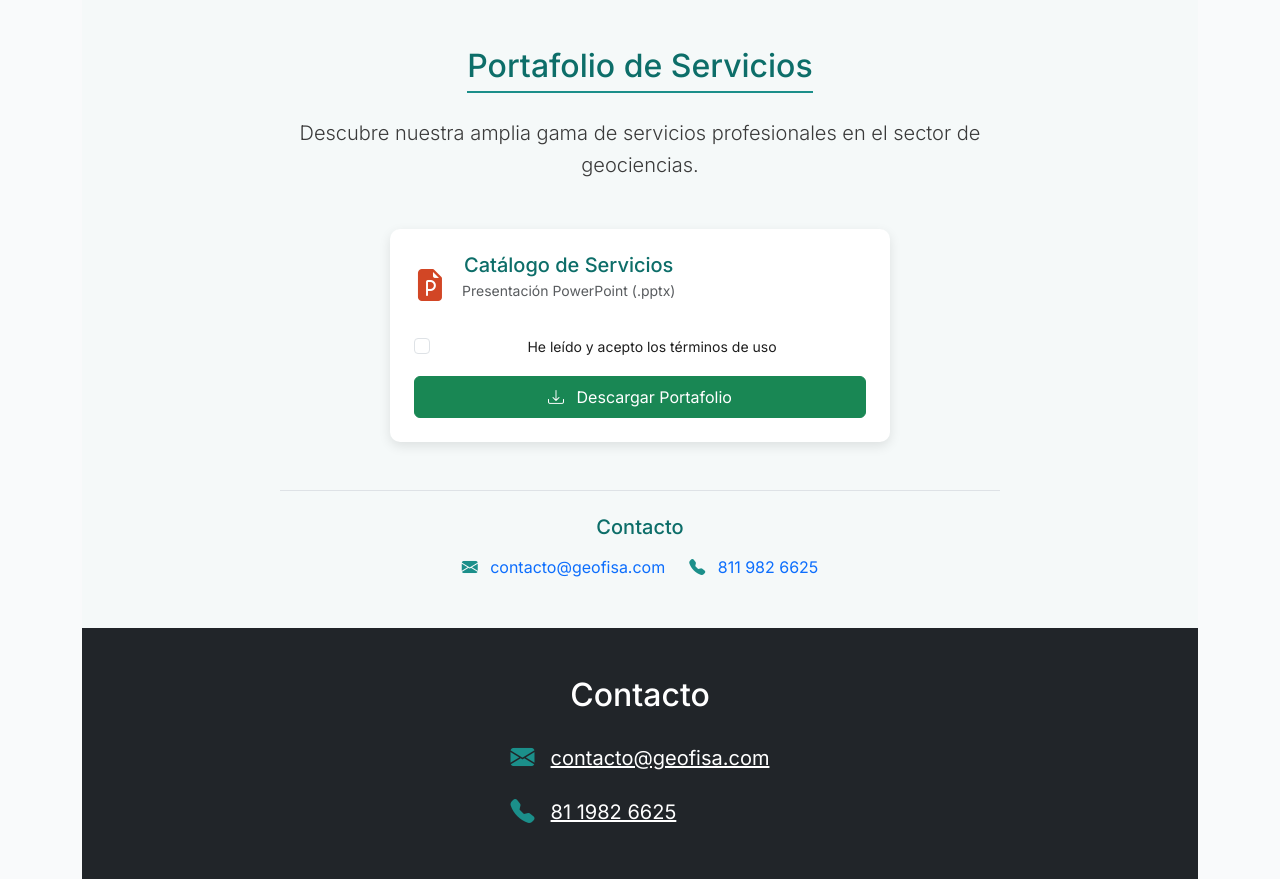
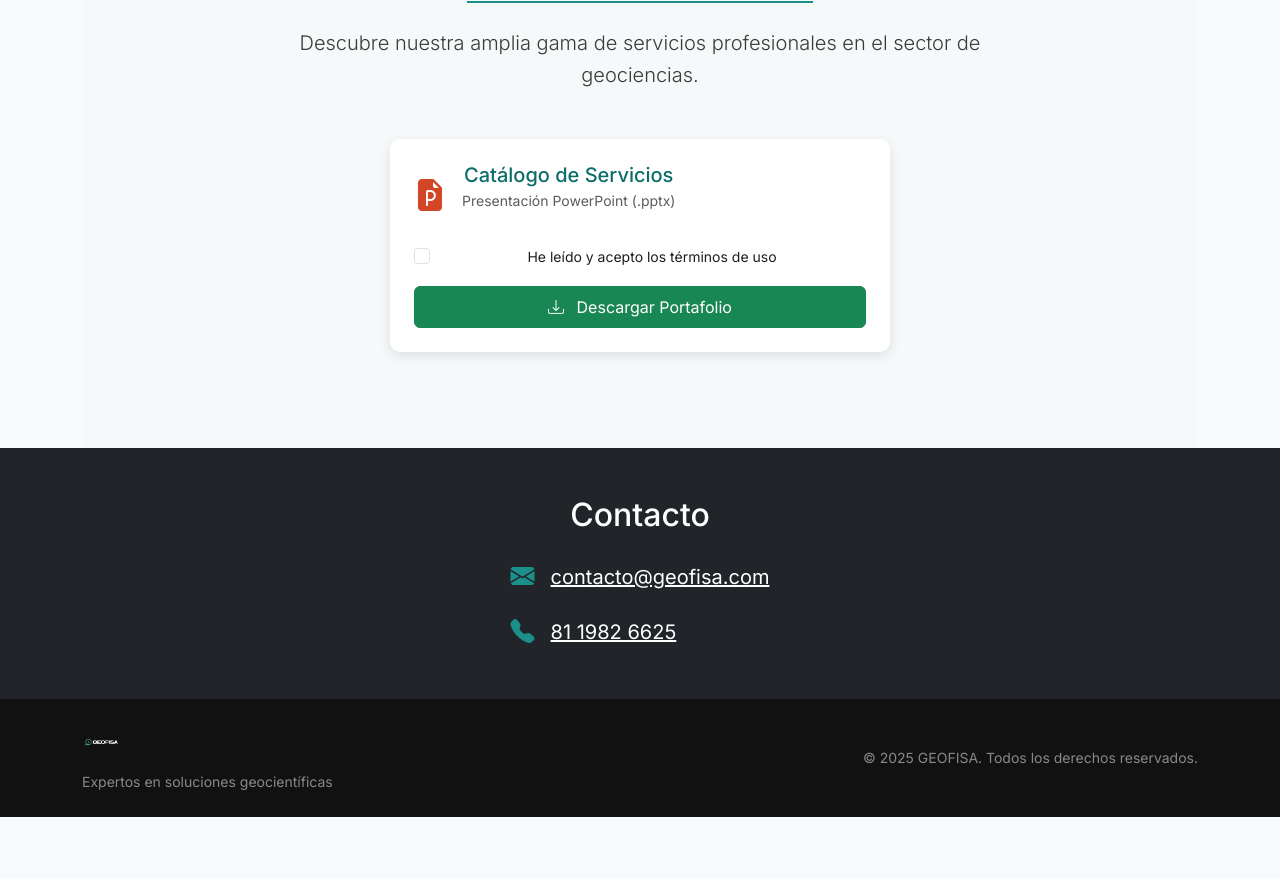
Before and after one commit to Zeneer/Geofisaweb, a Django app: page / in a window 1280 px wide. Shown: the part 3274-4153 px from the top of the page. After the commit the page ends 4091 px from the top, so only its background shows below. Run offline with Django 5.2, Linux system fonts and the light colour scheme.

Commit message:
Sitio Final Posible.

```diff
--- a/templates/index.html
+++ b/templates/index.html
@@ -20,7 +20,7 @@
 <nav id="mainNav" class="navbar navbar-expand-lg fixed-top">
   <div class="container">
     <a class="navbar-brand" href="#inicio">
-      <img src="{% static 'images/logo_geofisa.png' %}" alt="Logo" height="40">
+      <img src="{% static 'images/logo_geofisa.png' %}" alt="Logo" height="100">
     </a>
     <button class="navbar-toggler" type="button" data-bs-toggle="collapse" data-bs-target="#navbarResponsive">
       <span class="navbar-toggler-icon"></span>
@@ -41,7 +41,7 @@
 <!-- HERO -->
 <header id="inicio" class="hero">
   <div class="hero-content">
-    <img src="{% static 'images/logo_geofisa.png' %}" alt="Logo GEOFISA" class="logo">
+    <img src="{% static 'images/logo_geofisa.png' %}" alt="Logo GEOFISA" class="logo" >
     <h1 class="tagline">Soluciones integrales en geociencias</h1>
     <p class="services">Geología · Geofísica · Hidrología · Minería · Estudios ambientales · Percepción remota</p>
   </div>
@@ -180,7 +180,7 @@
 
     <!-- Filtros -->
 <!-- Botones de Filtro Mejorados -->
-<div class="text-center mb-5">
+<!--<div class="text-center mb-5">
   <div class="btn-group" role="group">
     <button type="button"
             class="btn btn-filter active"
@@ -219,7 +219,7 @@
   .btn-filter:hover:not(.active) {
     background-color: #e9ecef !important;
   }
-</style>
+</style>-->
 
     <!-- Tarjetas Giratorias -->
     <div class="row g-4">
@@ -538,7 +538,7 @@
   </div>
 </section>
 
-  <!-- PORTAFOLIO -->
+ <!-- PORTAFOLIO -->
 <section id="portafolio"class="portfolio-section py-5" style="background-color: #f5f9f9;">
   <div class="container">
     <div class="row justify-content-center">
@@ -568,29 +568,11 @@
               He leído y acepto los términos de uso
             </label>
           </div>
-          <a href="portafolio-geofisa.pptx" class="btn btn-success w-100 py-2" download>
+           <a href="{% static 'files/Portafolio_GEOFISA.pptx' %}" class="btn btn-success w-100 py-2" download>
             <i class="bi bi-download me-2"></i> Descargar Portafolio
           </a>
         </div>
-
-        <!-- Sección de contacto -->
-        <div class="contact-info mt-5 pt-4" style="border-top: 1px solid #dee2e6;">
-          <h5 class="mb-3" style="color: #0d6e69;">Contacto</h5>
-          <div class="d-flex flex-column flex-md-row justify-content-center gap-4">
-            <a href="mailto:contacto@geofisa.com" class="text-decoration-none">
-              <i class="bi bi-envelope-fill me-2" style="color: #1b8f8a;"></i>
-              contacto@geofisa.com
-            </a>
-            <a href="tel:8119826625" class="text-decoration-none">
-              <i class="bi bi-telephone-fill me-2" style="color: #1b8f8a;"></i>
-              811 982 6625
-            </a>
-          </div>
-        </div>
-      </div>
-    </div>
-  </div>
-</section>
+</main>
 
 <!-- CONTACTO -->
 <section id="contacto" class="py-5 bg-dark text-white">
@@ -627,6 +609,8 @@
     </div>
   </div>
 </footer>
+
+
 
 <!-- SCRIPTS -->
 <script src="https://cdn.jsdelivr.net/npm/bootstrap@5.3.3/dist/js/bootstrap.bundle.min.js"></script>
```
